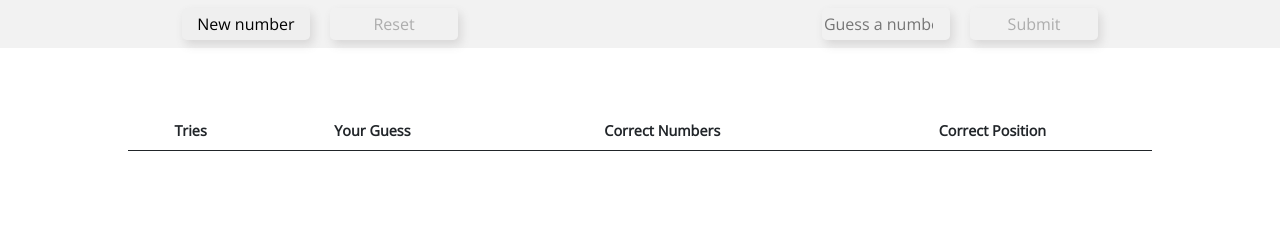
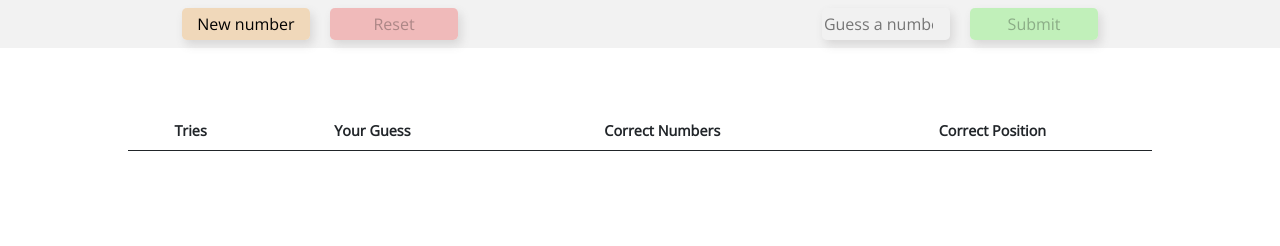
Before and after one commit to Xaviior/findTheTwoNumbers, a plain HTML site: page index.html in a window 1280 px wide. Shown: the top 246 px of the page. Drawn offline with nearby package versions, Linux system fonts and the light colour scheme.

Commit message:
new Btn Colors

```diff
--- a/index.css
+++ b/index.css
@@ -46,6 +46,15 @@ button {
   margin: 0.5rem;
 }
 
+#subBtn {
+  background-color: #bff1b8f2;
+}
+#resetBtn {
+  background-color: #f1b8b8f2;
+}
+#genBtn {
+  background-color: #f1d7b8f2;
+}
 input {
   border: none;
   /*   min-width: 8rem;
```
